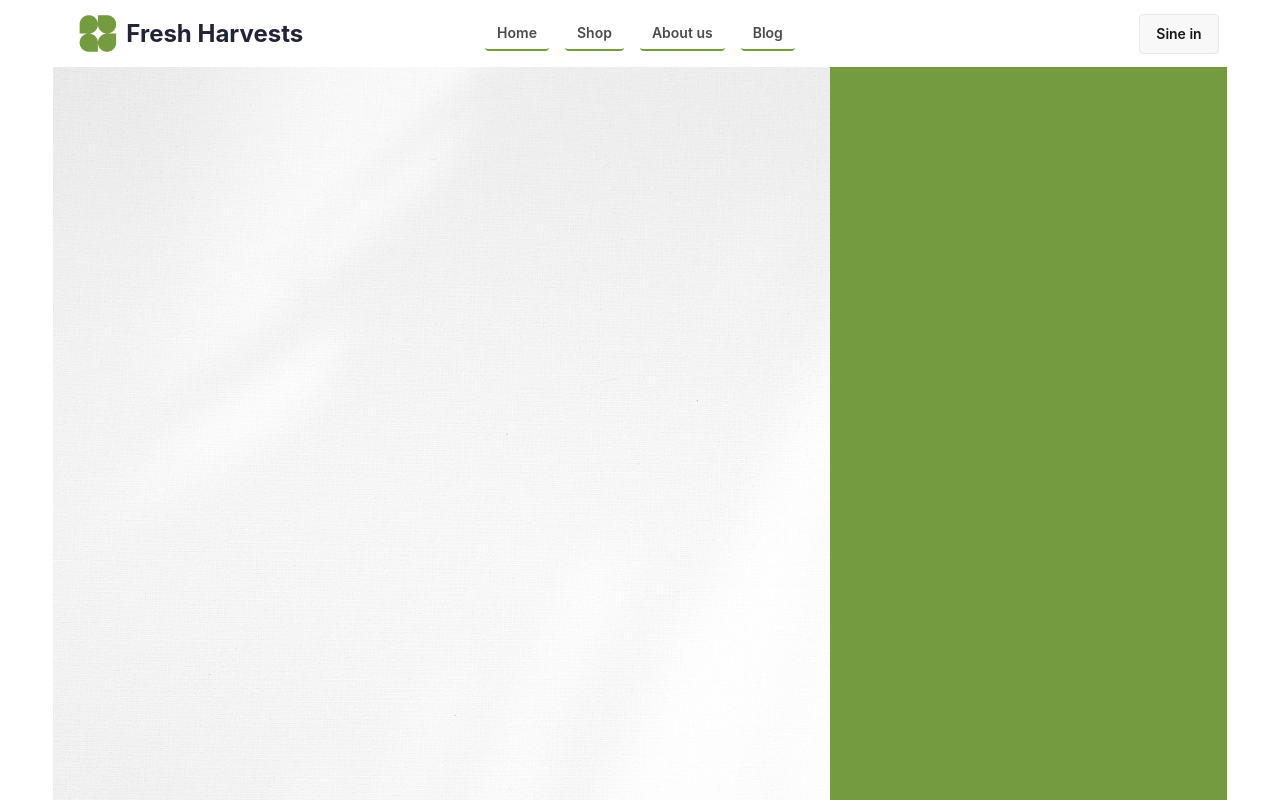
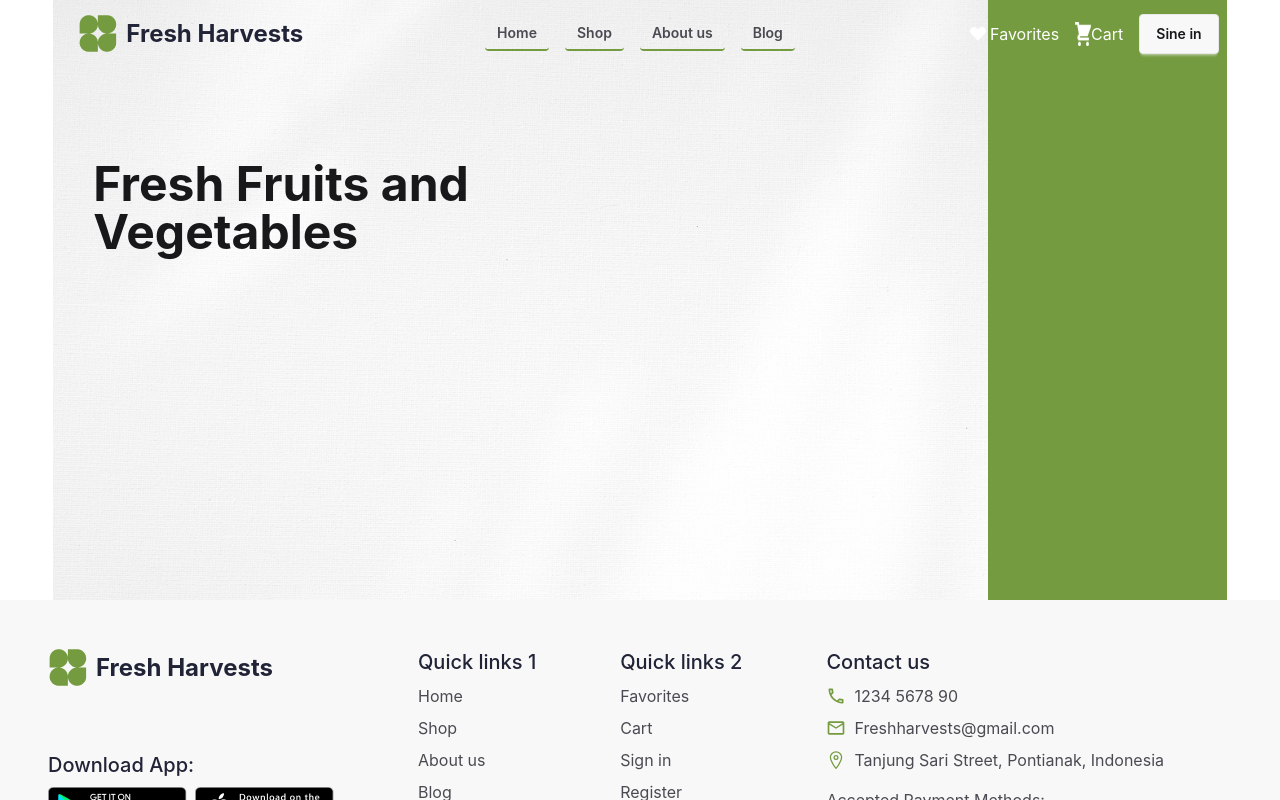
Before and after one commit to sucharita4867/fresh-harvests, a React (Vite) app: page / in a window 1280 px wide. Shown: the top 800 px of the page. Built offline with nearby package versions, Linux system fonts and the light colour scheme.

Commit message:
update code

```diff
--- a/src/Layout/RootLayout.jsx
+++ b/src/Layout/RootLayout.jsx
@@ -5,9 +5,14 @@ import { Outlet } from "react-router";
 
 const RootLayout = () => {
   return (
-    <div>
-      <Navbar />
-      <Outlet />
+    <div className="relative">
+      {/* Navbar কে absolute করে z-index বাড়িয়ে দেওয়া হলো যাতে এটি ইমেজের উপরে থাকে */}
+      <div className="absolute top-0 left-0 w-full z-50">
+        <Navbar />
+      </div>
+      <main>
+        <Outlet />
+      </main>
       <Footer />
     </div>
   );
--- a/src/Pages/HomeRoots/Banner.jsx
+++ b/src/Pages/HomeRoots/Banner.jsx
@@ -4,9 +4,28 @@ import bg2 from "./../../assets/Bg (1).png";
 
 const Banner = () => {
   return (
-    <div className="relative">
-      <img src={bg} alt="" />
-      <img src={bg2} className="absolute top-0 right-0 " alt="" />
+    <div className="relative w-full h-[600px] overflow-hidden">
+      {/* মেইন সাদা ব্যাকগ্রাউন্ড ইমেজ */}
+      <img
+        src={bg}
+        alt="background"
+        className="absolute top-0 left-0 w-full h-full object-cover -z-10"
+      />
+
+      {/* ডানদিকের সবুজ ইমেজটি যা একদম টপ-রাইট এ ফিক্সড থাকবে */}
+      <img
+        src={bg2}
+        alt="green background"
+        className="absolute top-0 right-0 h-full w-auto object-cover -z-10"
+      />
+
+      {/* ব্যানারের ভেতরের কন্টেন্ট (Text, Buttons) এখানে লিখুন */}
+      <div className="relative z-10 pt-40 px-10">
+        <h1 className="text-5xl font-bold">
+          Fresh Fruits and <br /> Vegetables
+        </h1>
+        {/* বাকি কন্টেন্ট... */}
+      </div>
     </div>
   );
 };
```
